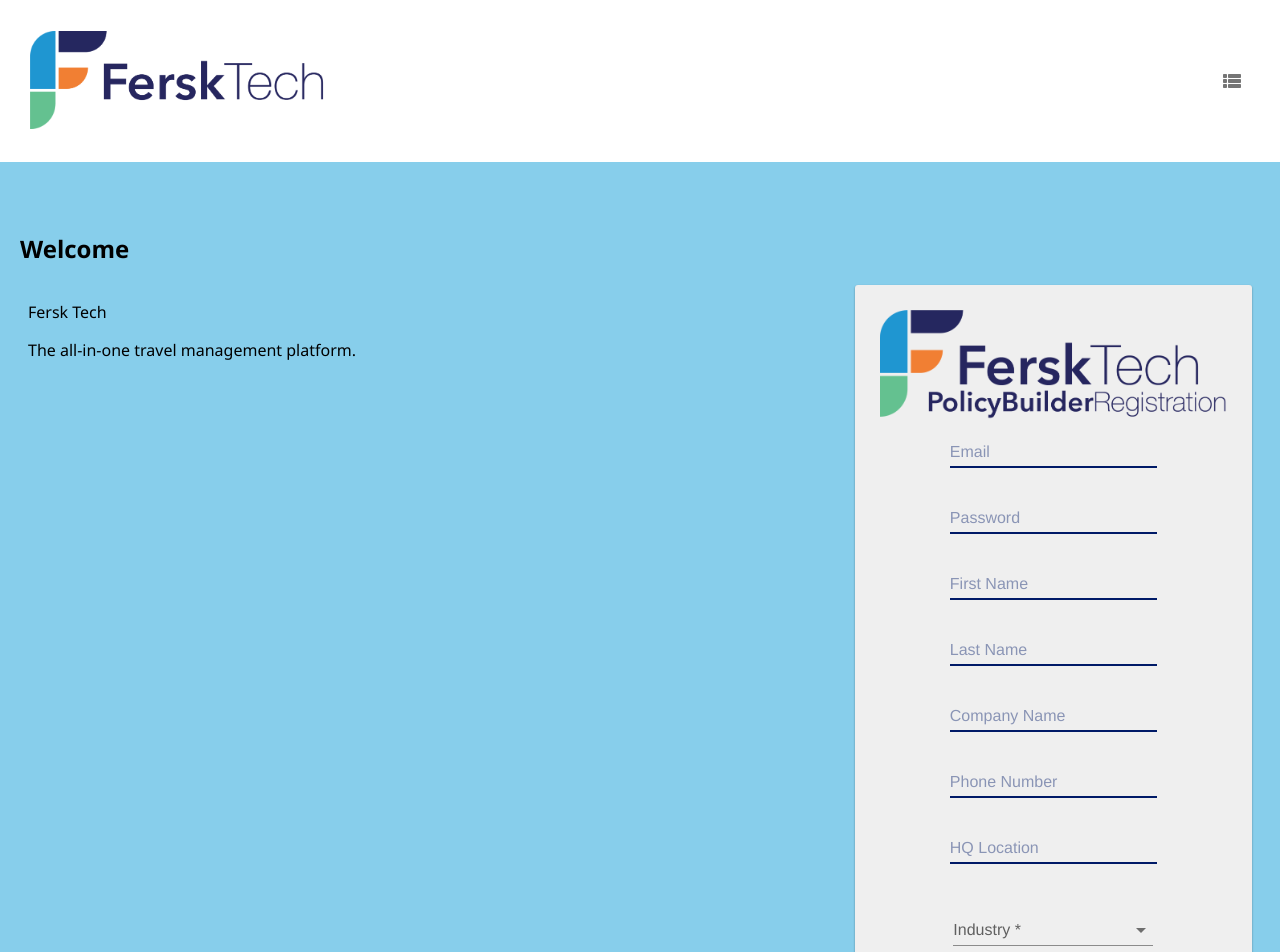
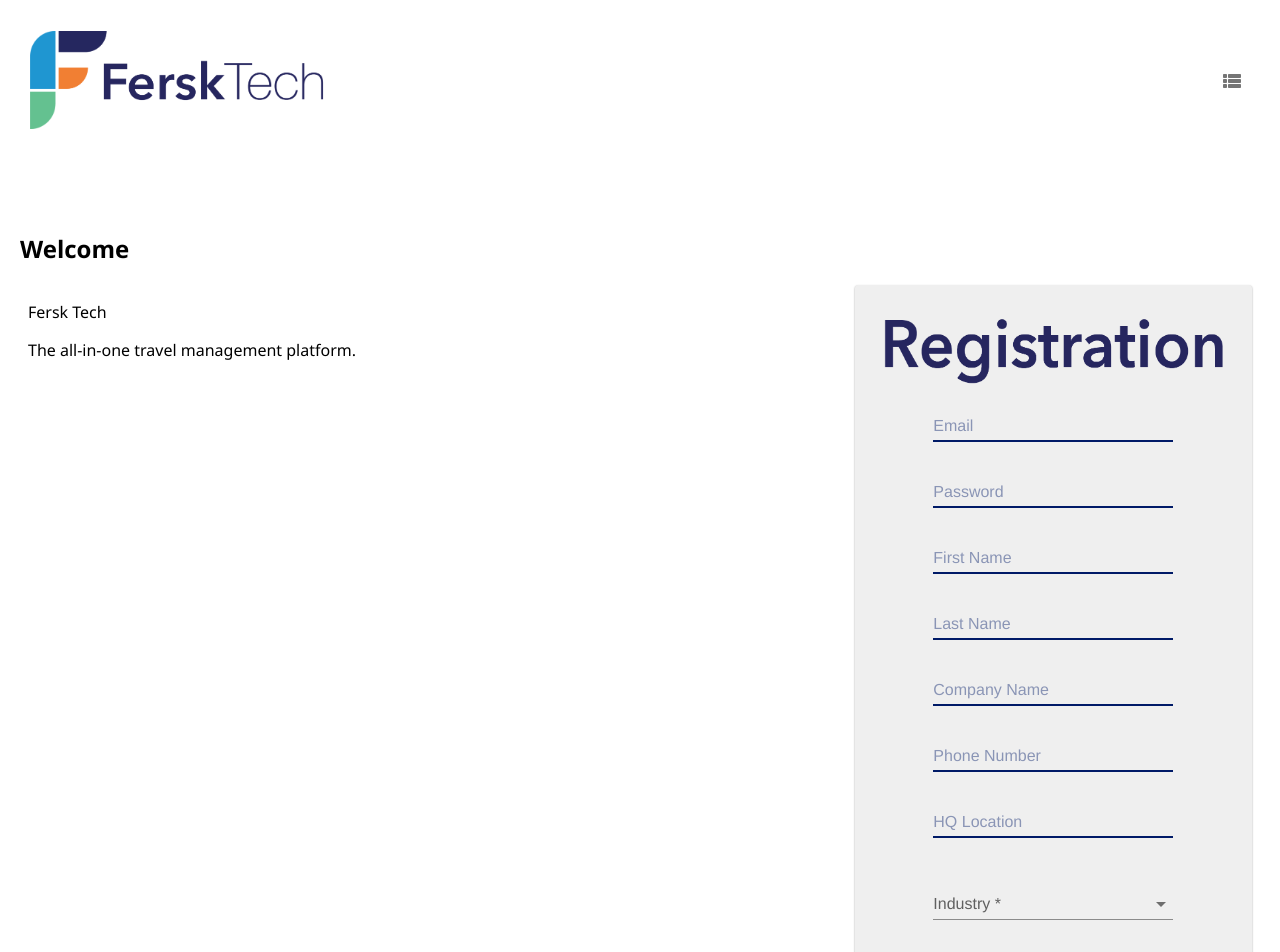
Before and after one commit to ithone4/Travelers, a React (Create React App) app: page /#/home in a window 1280 px wide. Shown: the top 952 px of the page. Built offline with nearby package versions, Linux system fonts and the light colour scheme; no server answers.

Commit message:
minor changes

```diff
--- a/src/components/LoginForm/LoginForm.css
+++ b/src/components/LoginForm/LoginForm.css
@@ -4,3 +4,7 @@
     margin-right: auto;
     width: 50%;
   }
+  .formPanel {
+      background-color: #FFFFFF;
+      color: #FFFFFF;
+  }
--- a/src/components/RegisterForm/RegisterForm.css
+++ b/src/components/RegisterForm/RegisterForm.css
@@ -1,4 +1,16 @@
 .formPanel{
+    font-family: Arial, Helvetica, sans-serif;
+    color: #001A67;
+  }
+  .industry-dropdown{
+    font-family: Arial, Helvetica, sans-serif;
+    color: #001A67;
+  }
+  .industry-label-id{
+    font-family: Arial, Helvetica, sans-serif;
+    color: #001A67;
+  }
+  .industry-id{
     font-family: Arial, Helvetica, sans-serif;
     color: #001A67;
   }
@@ -7,3 +19,8 @@
     font-family: Arial, Helvetica, sans-serif;
     color: #001A67;
   }
+
+  .indUst{
+    font-family: Arial, Helvetica, sans-serif;
+    color: #001A67;
+  }
--- a/src/components/RegisterForm/RegisterForm.jsx
+++ b/src/components/RegisterForm/RegisterForm.jsx
@@ -11,7 +11,7 @@
 import Box from '@mui/material/Box';
 import TextField from '@mui/material/TextField';
 import {createTheme, ThemeProvider } from '@mui/material/styles';
-import FerskTechRegistration from '../../images/FerskTechRegistration.png';
+import RegistrationText from '../../images/RegistrationText.png';
 import Tooltip from '@mui/material/Tooltip';
 import Fade from '@mui/material/Fade';
 import './RegisterForm.css';
@@ -161,7 +161,7 @@
 
   return (
     <form className="formPanel" onSubmit={validateUser}>
-      <img alt="logo" className="fersk-tech-registration" src={FerskTechRegistration}/>
+      <img alt="logo" className="fersk-tech-registration" src={RegistrationText}/>
       {errors.registrationMessage && (
         <h3 className="alert" role="alert">
           {errors.registrationMessage}
@@ -171,7 +171,7 @@
       <div>
          <ThemeProvider theme={theme}>
            <Box textAlign="center">
-         <FormControl sx={{ m: 1, minWidth: 200 }}>
+         <FormControl sx={{ m: 1, minWidth: 240 }}>
         <TextField sx={{input:{color: '#001A67'}}}
         focused
         color="primary"
@@ -190,7 +190,7 @@
       <div>
         <ThemeProvider theme={theme}>
         <Box textAlign="center">
-        <FormControl sx={{ m: 1, minWidth: 200 }}>
+        <FormControl sx={{ m: 1, minWidth: 240 }}>
         <TextField sx={{input:{color: '#001A67'}}}
           focused
           color="primary"
@@ -210,7 +210,7 @@
       <div>
         <ThemeProvider theme={theme}>
         <Box textAlign="center">
-        <FormControl sx={{ m: 1, minWidth: 200 }}>
+        <FormControl sx={{ m: 1, minWidth: 240 }}>
         <TextField sx={{input:{color: '#001A67'}}}
         focused
         color="primary"
@@ -229,7 +229,7 @@
       <div>
         <ThemeProvider theme={theme}>
         <Box textAlign="center">
-        <FormControl sx={{ m: 1, minWidth: 200 }}>
+        <FormControl sx={{ m: 1, minWidth: 240 }}>
         <TextField sx={{input:{color: '#001A67'}}}
         focused
         color="primary"
@@ -248,7 +248,7 @@
       <div>
         <ThemeProvider theme={theme}>
         <Box textAlign="center">
-        <FormControl sx={{ m: 1, minWidth: 200 }}>
+        <FormControl sx={{ m: 1, minWidth: 240 }}>
         <TextField sx={{input:{color: '#001A67'}}}
         focused
         color="primary"
@@ -267,7 +267,7 @@
       <div>
         <ThemeProvider theme={theme}>
         <Box textAlign="center">
-        <FormControl sx={{ m: 1, minWidth: 200 }}>
+        <FormControl sx={{ m: 1, minWidth: 240 }}>
         <TextField sx={{input:{color: '#001A67'}}}
         focused
         color="primary"
@@ -286,7 +286,7 @@
       <div>
         <ThemeProvider theme={theme}>
         <Box textAlign="center">
-          <FormControl sx={{ m: 1, minWidth: 200 }}>
+          <FormControl sx={{ m: 1, minWidth: 240 }}>
         <TextField sx={{input:{color: '#001A67'}}}
         focused
         color="primary"
@@ -306,8 +306,8 @@
 
       <ThemeProvider theme={theme}>
       <Box textAlign="center">
-      <FormControl variant="standard" color="primary" sx={{ m: 1, minWidth: 200}}>
-        <InputLabel id="industry-dropdown">Industry *</InputLabel>
+      <FormControl variant="standard" color="primary" sx={{ m: 1, minWidth: 240}}>
+        <InputLabel className="indUst" id="industry-dropdown">Industry *</InputLabel>
         <Select
           labelId="industry-label-id"
           id="industry-id"
@@ -348,7 +348,7 @@
       <div>
       <ThemeProvider theme={theme}>
       <Box textAlign="center">
-      <FormControl variant="standard" color="primary" sx={{ m: 1, minWidth: 200 }}>
+      <FormControl variant="standard" color="primary" sx={{ m: 1, minWidth: 240 }}>
         <InputLabel id="travel-spend-dropdown">Est. Annual Travel Spend *</InputLabel>
         <Select
           labelId="travel-spend-label-id"
@@ -371,15 +371,15 @@
     <div>
     <br></br>
     </div>
-    <div>
+    {/* <div>
     <ThemeProvider theme={theme}>
       <Box textAlign="center">
-      <FormControl variant="standard" color="primary" sx={{ m: 0, minWidth: 200 }}>
+      <FormControl variant="standard" color="primary" sx={{ m: 0, minWidth: 240 }}>
       <InputLabel sx={{input:{color: '#001A67'}}}>Company Culture Slider</InputLabel>
       </FormControl>
       </Box>
       </ThemeProvider>
-      </div>
+      </div> */}
       <br></br>
       <br></br>
    <div>
--- a/src/components/UserPage/UserPage.css
+++ b/src/components/UserPage/UserPage.css
@@ -1,5 +1,5 @@
 html {
-  background-color: skyblue;
+  background-color: #FFFFFF;
   border-radius: 30px 30px 30px 50px !important;
 }
 
@@ -10,13 +10,13 @@
 }
 
 .button {
-  background-color: orange !important;
+  background-color: #001A67 !important;
   border-radius: 25px !important;
   width: 170px !important;
 }
 
 .button2 {
-  background-color: peachpuff !important;
+  background-color: #001A67 !important;
   border-radius: 25px !important;
   width: 170px !important;
 }
```
Also changed, not shown: src/images/RegistrationText.png (added).
